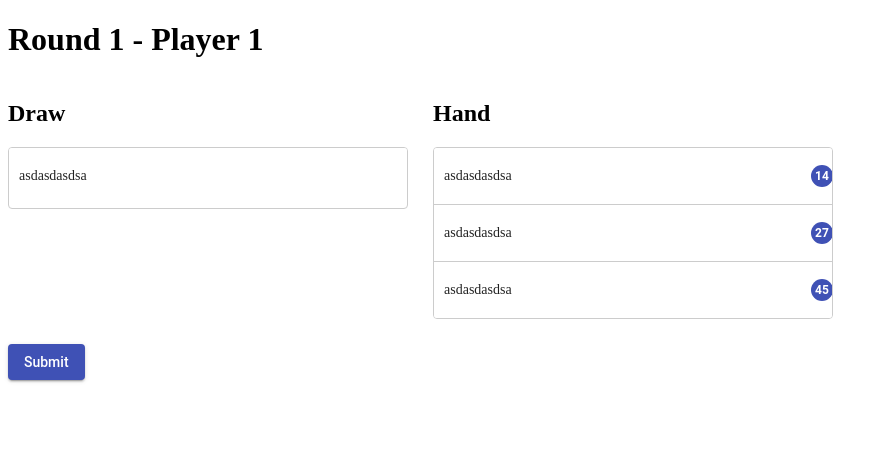
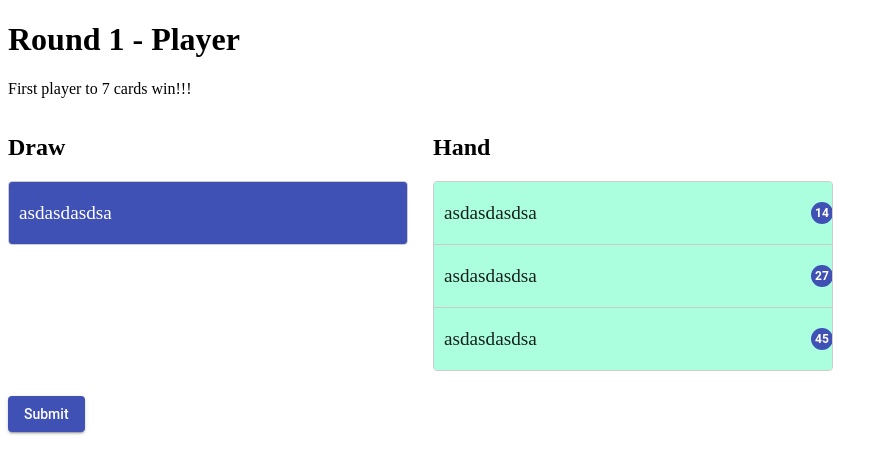
Before and after one commit to dudehacker/shit-happens, an Angular app: page / in a window 1280 px wide. Shown: the top 474 px of the page, without its empty margins (0-889 px from the left). Built offline with nearby package versions, Linux system fonts and the light colour scheme.

Commit message:
improved sorting hand/styling

```diff
--- a/src/app/app.module.ts
+++ b/src/app/app.module.ts
@@ -7,12 +7,14 @@ import { BoardComponent } from './board/board.component';
 import {GameManagerService} from './services/game-manager.service'
 import {MatButtonModule} from '@angular/material/button';
 import {MatBadgeModule} from '@angular/material/badge';
+import { LeaderboardComponent } from './leaderboard/leaderboard.component';
 
 
 @NgModule({
   declarations: [
     AppComponent,
-    BoardComponent
+    BoardComponent,
+    LeaderboardComponent
   ],
   imports: [
     BrowserModule,
--- a/src/app/board/board.component.css
+++ b/src/app/board/board.component.css
@@ -13,6 +13,16 @@
   border-radius: 4px;
   overflow: hidden;
   display: block;
+}
+
+.example-box.cdk-drag.new{
+  background-color: 	#3f51b5;
+  color: white;
+}
+
+.example-box.cdk-drag{
+    font-size: 1.2em;
+    background-color: #abffdf
 }
 
 .example-box {
--- a/src/app/board/board.component.html
+++ b/src/app/board/board.component.html
@@ -1,5 +1,4 @@
-<h1><span>Round {{gm.getRound()}}</span>   -  Player {{playerName}}</h1>
-
+<app-leaderboard></app-leaderboard>
 <div class="example-container">
   <h2>Draw</h2>
 
@@ -10,7 +9,7 @@
     [cdkDropListConnectedTo]="[doneList]"
     class="example-list"
     (cdkDropListDropped)="drop($event)">
-    <div class="example-box" *ngFor="let card of deckList" cdkDrag>{{card.situation}}</div>
+    <div class="example-box new" *ngFor="let card of deckList" cdkDrag>{{card.situation}}</div>
   </div>
 </div>
 
@@ -24,7 +23,7 @@
     [cdkDropListConnectedTo]="[todoList]"
     class="example-list"
     (cdkDropListDropped)="drop($event)">
-    <div class="example-box" *ngFor="let card of hand" cdkDrag>
+    <div class="example-box" [ngClass]="{new: card.visible===false}" *ngFor="let card of hand" cdkDrag>
         {{card.situation}}<span matBadge="{{card.score}}" matBadgeOverlap="true" *ngIf="card.visible"></span>
     </div>
   </div>
--- a/src/app/board/board.component.ts
+++ b/src/app/board/board.component.ts
@@ -24,6 +24,7 @@ export class BoardComponent {
                         event.previousIndex,
                         event.currentIndex);
     }
+    this.sortHand();
   }
 
   constructor(private gm: GameManagerService){
@@ -40,7 +41,10 @@ export class BoardComponent {
 
   sortHand(): void{
     this.hand.sort(function (a, b){
-      return a.score - b.score
+      if (!a.visible || !b.visible){
+        return 0;
+      }
+      return a.score - b.score;
     });
   }
 
--- /dev/null
+++ b/src/app/leaderboard/leaderboard.component.html
@@ -0,0 +1,2 @@
+<h1><span>Round {{gm.getRound()}}</span>   -  Player {{playerName}}</h1>
+<p>First player to {{gm.END_HAND_SIZE}} cards win!!!</p>
--- /dev/null
+++ b/src/app/leaderboard/leaderboard.component.ts
@@ -0,0 +1,15 @@
+import { Component, OnInit } from '@angular/core';
+import {GameManagerService} from '../services/game-manager.service'
+@Component({
+  selector: 'app-leaderboard',
+  templateUrl: './leaderboard.component.html',
+  styleUrls: ['./leaderboard.component.css']
+})
+export class LeaderboardComponent implements OnInit {
+
+  constructor(private gm: GameManagerService) { }
+
+  ngOnInit() {
+  }
+
+}
```
Also changed, not shown: src/app/leaderboard/leaderboard.component.css (added), 1 other file (tests, documents, lock files or other folders).
